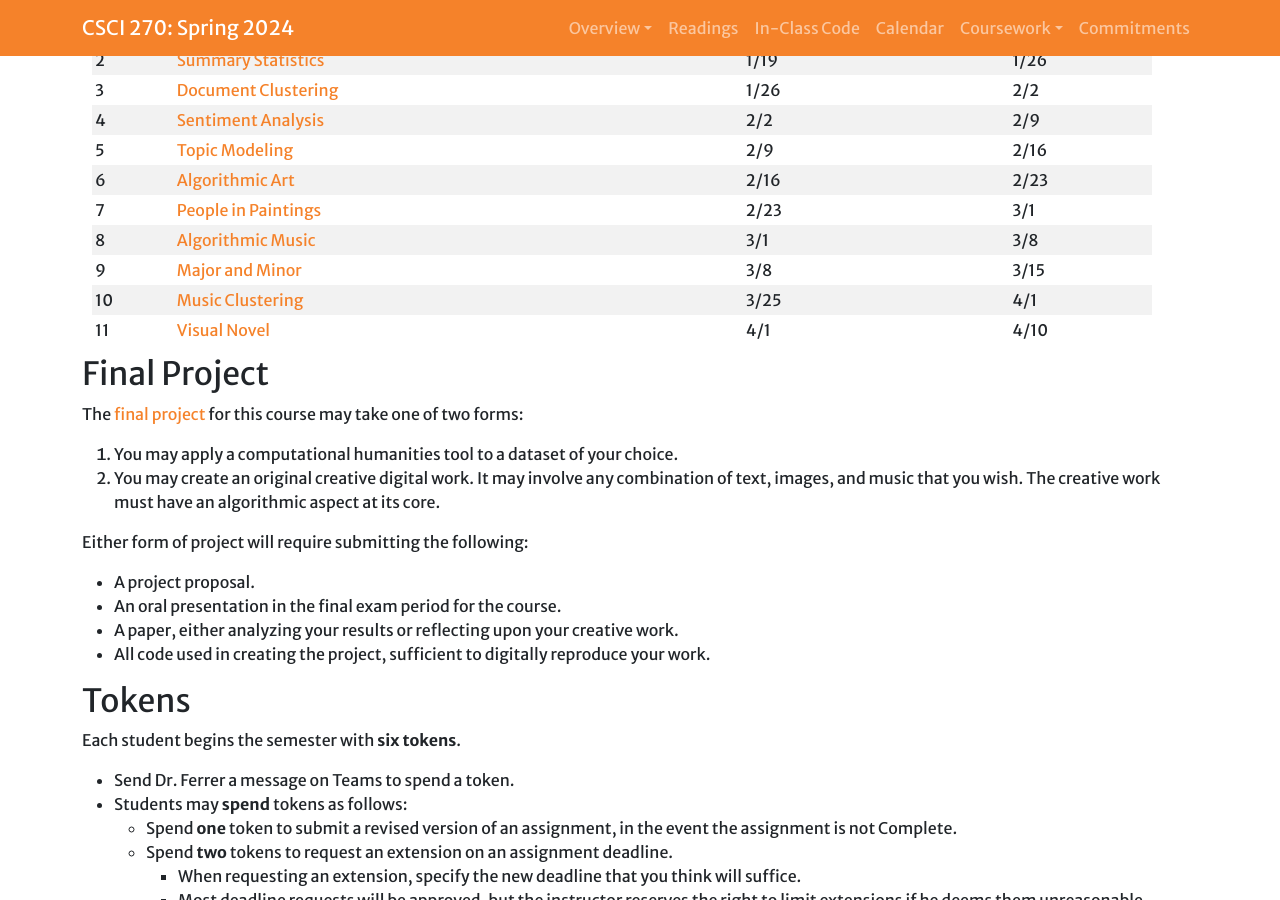
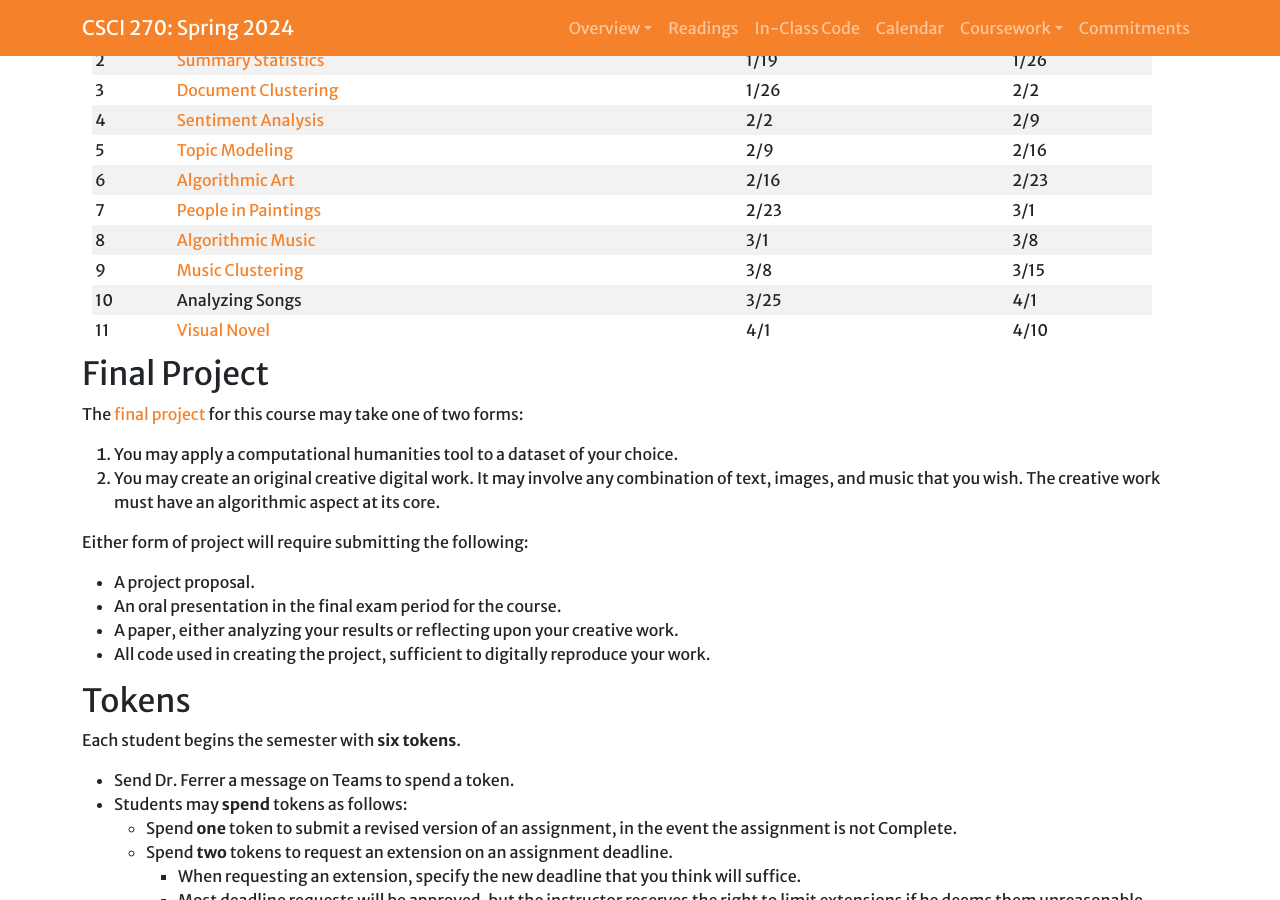
Before and after one commit to Hendrix-CS/csci270, a Jekyll site: the page built from index.md, in a window 1280 px wide and 900 px high, scrolled down 3532 px. Built offline with Jekyll 4.4.1, drawn with Linux system fonts in a browser that asks for light colours; a script that is not in the unit is left out; our own code applies the rules of GitHub Pages for plain Markdown files.

Commit message:
Updated lab links:

```diff
--- a/index.md
+++ b/index.md
@@ -102,9 +102,9 @@
 | 5  | [Topic Modeling](https://www.kaggle.com/gabrielferrer/lab-5-topic-modeling)                    | 2/9      | 2/16     |
 | 6  | [Algorithmic Art](https://www.kaggle.com/gabrielferrer/lab-6-algorithmic-art)                  | 2/16     | 2/23     |
 | 7  | [People in Paintings](https://www.kaggle.com/gabrielferrer/lab-7-people-in-paintings)          | 2/23     | 3/1      |
-| 8  | [Algorithmic Music]({{site.baseurl}}/labs/music1.html)                                         | 3/1      | 3/8      |
-| 9  | [Major and Minor](https://www.kaggle.com/gabrielferrer/music-major-and-minor-analysis)         | 3/8      | 3/15     |
-|10  | [Music Clustering](https://www.kaggle.com/gabrielferrer/music-clustering)                      | 3/25     | 4/1      |
+| 8  | [Algorithmic Music](https://www.kaggle.com/code/gabrielferrer/lab-8-algorithmic-music)         | 3/1      | 3/8      |
+| 9  | [Music Clustering](https://www.kaggle.com/code/gabrielferrer/lab-9-music-clustering)           | 3/8      | 3/15     |
+|10  | Analyzing Songs                                                                                | 3/25     | 4/1      |
 |11  | [Visual Novel]({{site.baseurl}}/labs/novel.html)                                               | 4/1      | 4/10     |
 
 ## <a name="finalproject">Final Project</a>
```
